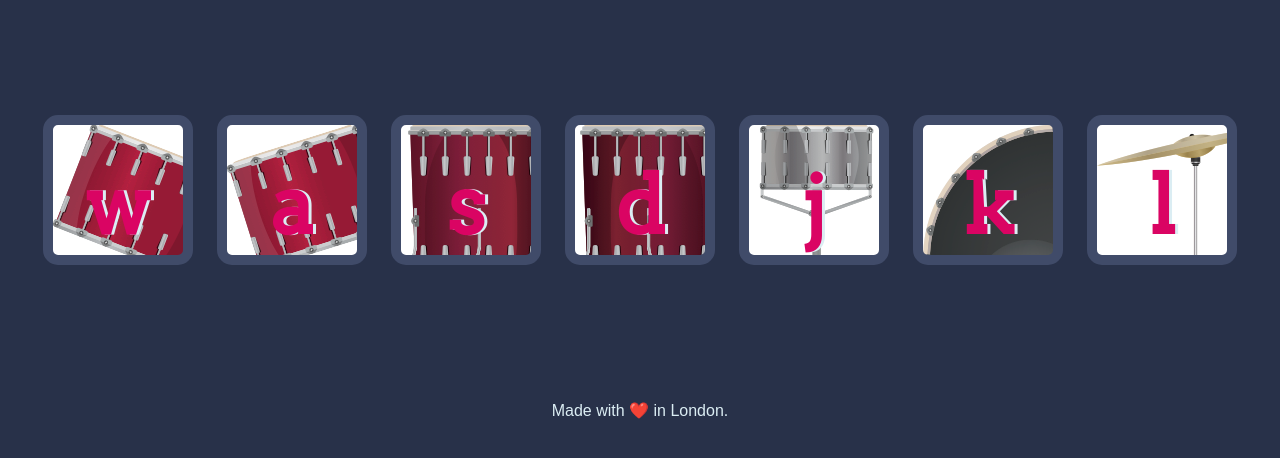
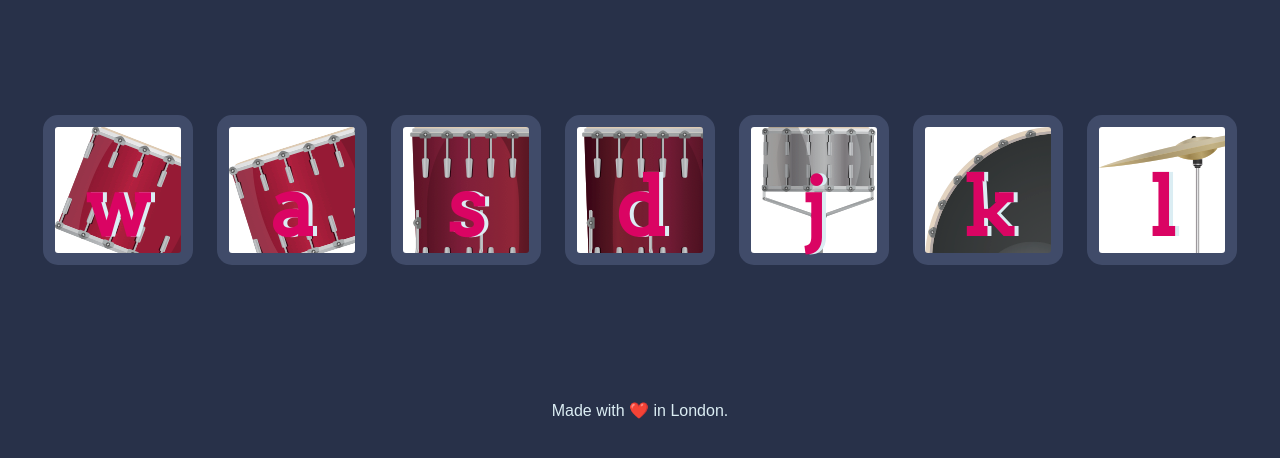
Before and after one commit to Aatmic/drumkit, a plain HTML site: page index.html in a window 1280 px wide. Shown: the part 174-632 px from the top of the page. Drawn offline with Linux system fonts and the light colour scheme.

Commit message:
Update styles.css

```diff
--- a/styles.css
+++ b/styles.css
@@ -72,13 +72,13 @@ footer {
 
 .drum {
   outline: none;
-  border: 10px solid #404B69;
+  border: 12px solid #404B69;
   font-size: 5rem;
   font-family: 'Arvo', cursive;
   line-height: 2;
   font-weight: 900;
   color: #DA0463;
-  text-shadow: 3px 0 #DBEDF3;
+  text-shadow: 4px 0 #DBEDF3;
   border-radius: 15px;
   display: inline-block;
   width: 150px;
```
